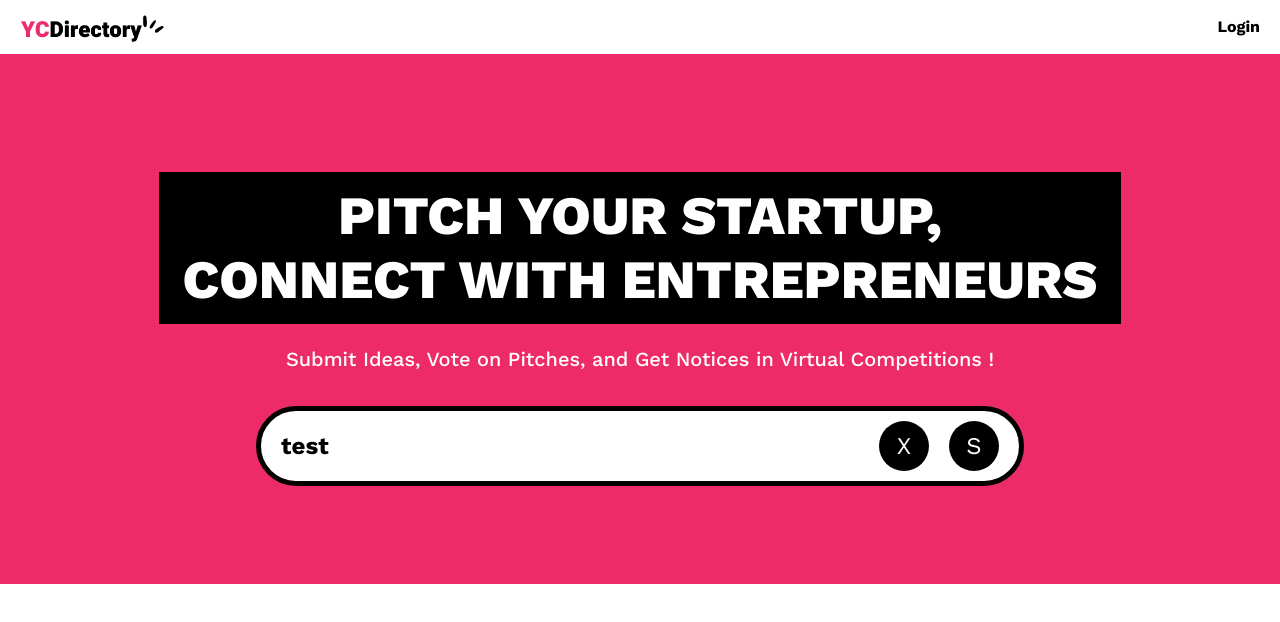
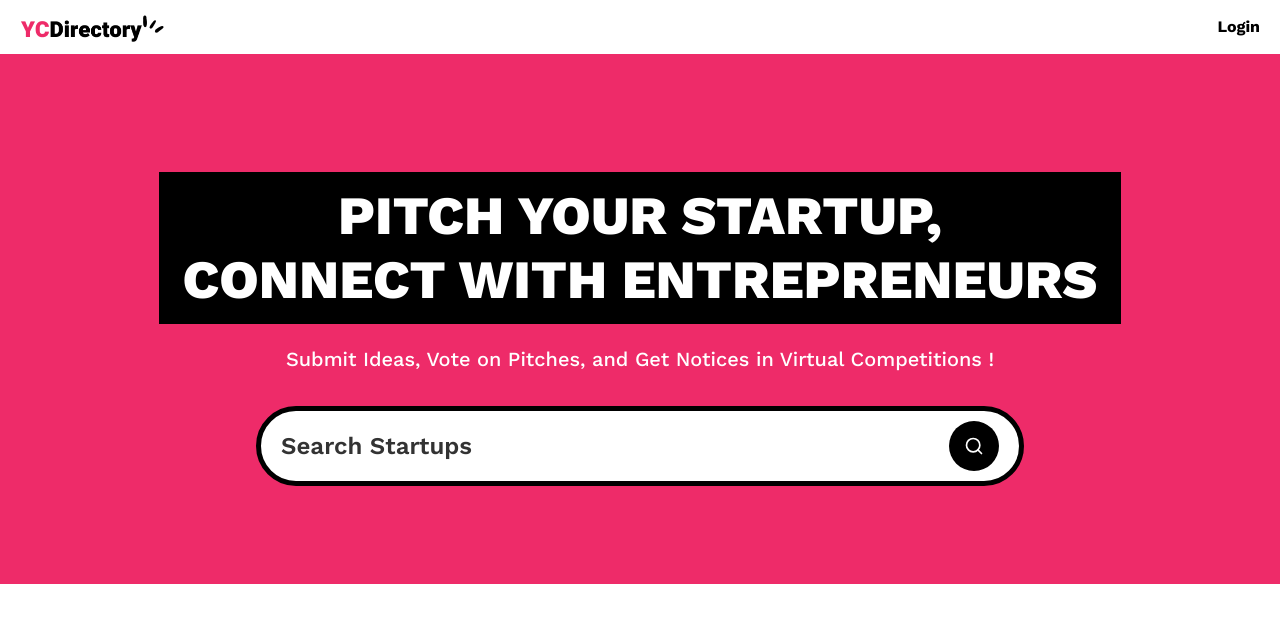
Before and after one commit to BunnyEncoder20/YC_Dictionary, a Next.js app: page / in a window 1280 px wide. Shown: the top 622 px of the page. Built offline with nearby package versions, Linux system fonts and the light colour scheme; no server answers.

Commit message:
implemented next form with query

```diff
--- a/app/(root)/page.tsx
+++ b/app/(root)/page.tsx
@@ -3,14 +3,17 @@
 // components
 import SearchForm from "@/app/components/SearchForm";
 
-export default function Home() {
+export default async function Home({ searchParams }: { searchParams: Promise<{ query?: string }> }) {
+
+  const query = (await searchParams).query;
+
   return (
     <>
       <section className="pink_container">
         <h1 className="heading">Pitch Your Startup, <br/> Connect with Entrepreneurs</h1>
         <p className="sub-heading !max-w-3xl">Submit Ideas, Vote on Pitches, and Get Notices in Virtual Competitions !</p>
 
-        <SearchForm />
+        <SearchForm query={query} />
       </section>
     </>
   );
--- a/app/components/SearchForm.tsx
+++ b/app/components/SearchForm.tsx
@@ -3,12 +3,9 @@
 
 // components
 import SearchFormReset from './SearchFormReset';
+import { Search } from 'lucide-react';
 
-const SearchForm = () => {
-
-    const query = "test";
-
-
+const SearchForm = ({ query } : { query?: string }) => {
 
   return (
     <Form action='/' scroll={false} className="search-form">
@@ -25,7 +22,9 @@
         </div>
 
         {/* Search button */}
-        <button type='submit' className="search-btn text-white"> S </button>
+        <button type='submit' className="search-btn text-white">
+            <Search className='size-5'/>
+        </button>
     </Form>
   )
 }
--- a/app/components/SearchFormReset.tsx
+++ b/app/components/SearchFormReset.tsx
@@ -2,6 +2,7 @@
 
 import React from 'react';
 import Link from 'next/link';
+import { X } from 'lucide-react';
 
 const SearchFormReset = () => {
     const reset = () => {
@@ -13,7 +14,9 @@
 
   return (
     <button type='reset' onClick={reset}>
-        <Link href='/' className="search-btn text-white"> X </Link>
+        <Link href='/' className="search-btn text-white">
+          <X className="size-5"/>
+        </Link>
     </button>
   )
 }
```
